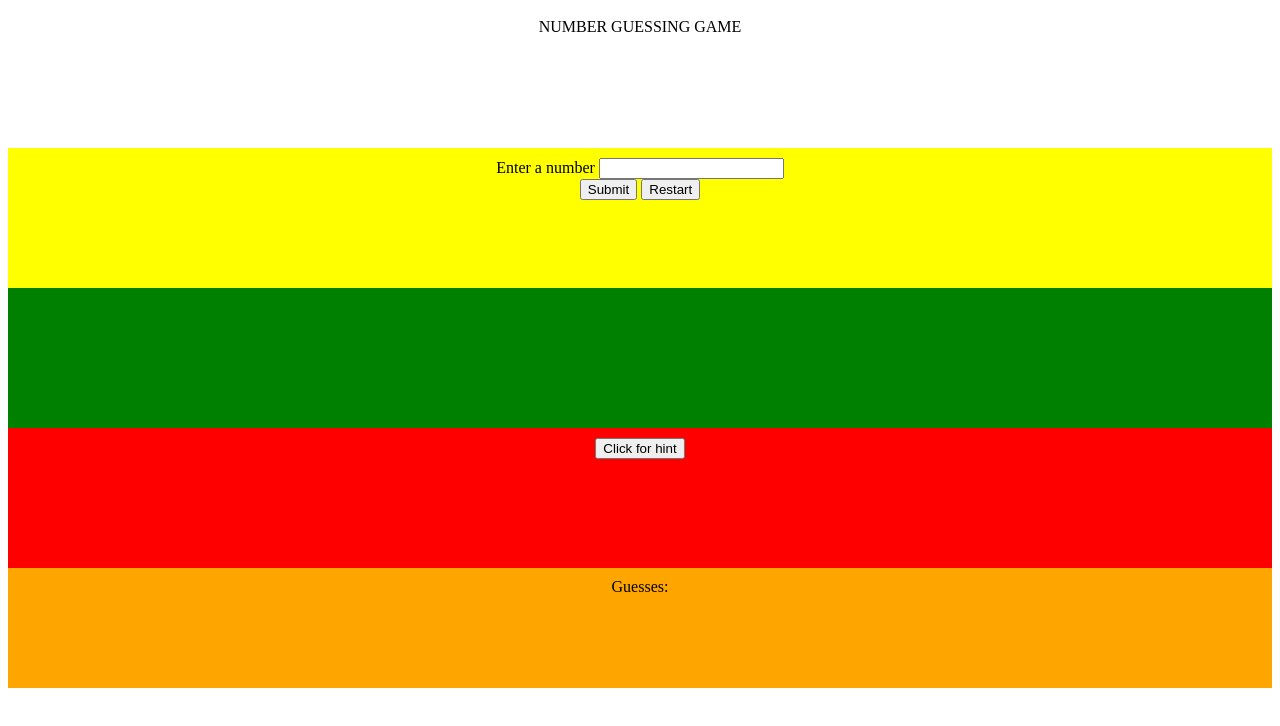
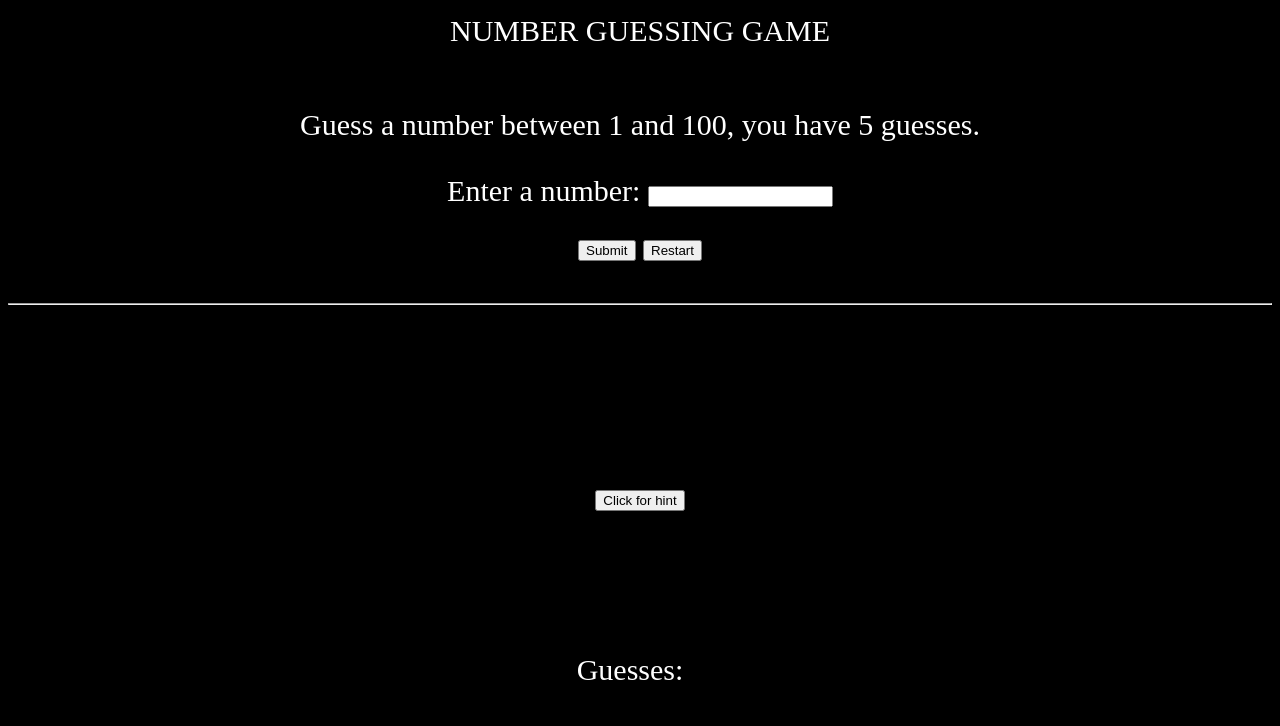
Before and after one commit to shawns21/dom-project-2, a website: page index.html in a window 1280 px wide. Drawn offline with Linux system fonts and the light colour scheme.

Commit message:
Finished game and design, will make look better overtime

```diff
--- a/index.html
+++ b/index.html
@@ -9,16 +9,22 @@
   <body>
 
     <div id="title" class="container">
-      NUMBER GUESSING GAME
+      <p>NUMBER GUESSING GAME</p>
+      <p>Guess a number between 1 and 100, you have 5 guesses.</p>
     </div>
 
     <div id="introSection" class="container">
-      <label for="userInput">Enter a number</label>
-      <input type="text" id="userInput">
-      <br>
-      <button id="submitButton" onclick="takeSubmission()">Submit</button>
-      <button id="restartButton" onclick="newGame()">Restart</button>
+      <div class="input">
+          <label for="userInput">Enter a number:</label>
+          <input type="text" id="userInput">
+      </div>
+      <div class="button">
+        <button id="submitButton" onclick="takeSubmission()">Submit</button>
+        <button id="restartButton" onclick="newGame()">Restart</button>
+      </div>
     </div>
+
+    <hr>
 
     <div id="outputSection" class="container">
       <p id="outputBox"></p>
@@ -29,13 +35,14 @@
       <p id="hintBox"></p>
     </div>
 
-    <div id="guessSection">
-      <div class="container">
+    <div id="guessSection" class="container">
+      <div>
         Guesses:
       </div>
       <div id="guessBox" class="container"></div>
     </div>
 
+
     <script src='js/guessing-game.js'></script>
     <!-- uncomment the script tag above when you are ready to add JavaScript to your document -->
   </body>
--- a/js/guessing-game.js
+++ b/js/guessing-game.js
@@ -69,10 +69,6 @@ class Game {
 
     checkGuess() {
 
-        if (this.pastGuesses.length >= 4){
-            return "You Lose.";
-        }
-
         if (this.winningNumber === this.playersGuess){
             return "You Win!";
         }
@@ -82,6 +78,10 @@ class Game {
         }
 
         this.pastGuesses.push(this.playersGuess);
+
+        if (this.pastGuesses.length === 5){
+            return "You Lose.";
+        }
 
         if (this.difference() < 10){
             return "You're burning up!";
@@ -98,6 +98,7 @@ class Game {
         if (this.difference() < 100){
             return "You're ice cold!";
         }
+
     }
 
     provideHint() {
@@ -132,6 +133,7 @@ function newGame() {
   document.getElementById('outputBox').innerHTML = '';
   document.getElementById('guessBox').innerHTML = '';
   document.getElementById('hintBox').innerHTML = '';
+  document.getElementById("submitButton").onclick = takeSubmission;
 }
 
 function showNum(){
@@ -142,7 +144,14 @@ function showNum(){
 let game = new Game();
 
 function takeSubmission(){
-    document.getElementById('outputBox').innerHTML = game.playersGuessSubmission(parseInt(document.getElementById("userInput").value));
+
+    let response = game.playersGuessSubmission(parseInt(document.getElementById("userInput").value));
+
+    if (response === 'You Win!' || response === 'You Lose.') {
+        document.getElementById("submitButton").onclick = null;
+    }
+
+    document.getElementById('outputBox').innerHTML = response;
     showNum(document.getElementById("userInput").value);
     document.getElementById("userInput").value = "";
 }
--- a/style.css
+++ b/style.css
@@ -2,32 +2,47 @@
 
 html{
     text-align: center;
+    font-size: 30px;
+    background-color: black;
+    color: white;
 }
 
 .container{
     padding: 10px;
+    display: flex;
+    justify-content: center;
+    align-items: center;
 }
 
 #title {
     height: 15vh;
+    flex-direction: column;
 }
 
 #introSection{
-    background-color: yellow;
     height: 15vh;
+    flex-direction: column;
+}
+
+
+.input {
+    padding: 10px;
+}
+
+.button {
+    padding: 10px;
 }
 
 #hintSection {
-    background-color: red;
     height: 15vh;
+    flex-direction: column;
 }
 
 #outputSection {
-    background-color: green;
     height: 15vh;
+    color: red;
 }
 
 #guessSection{
-    background-color: orange;
     height: 15vh;
 }
```
